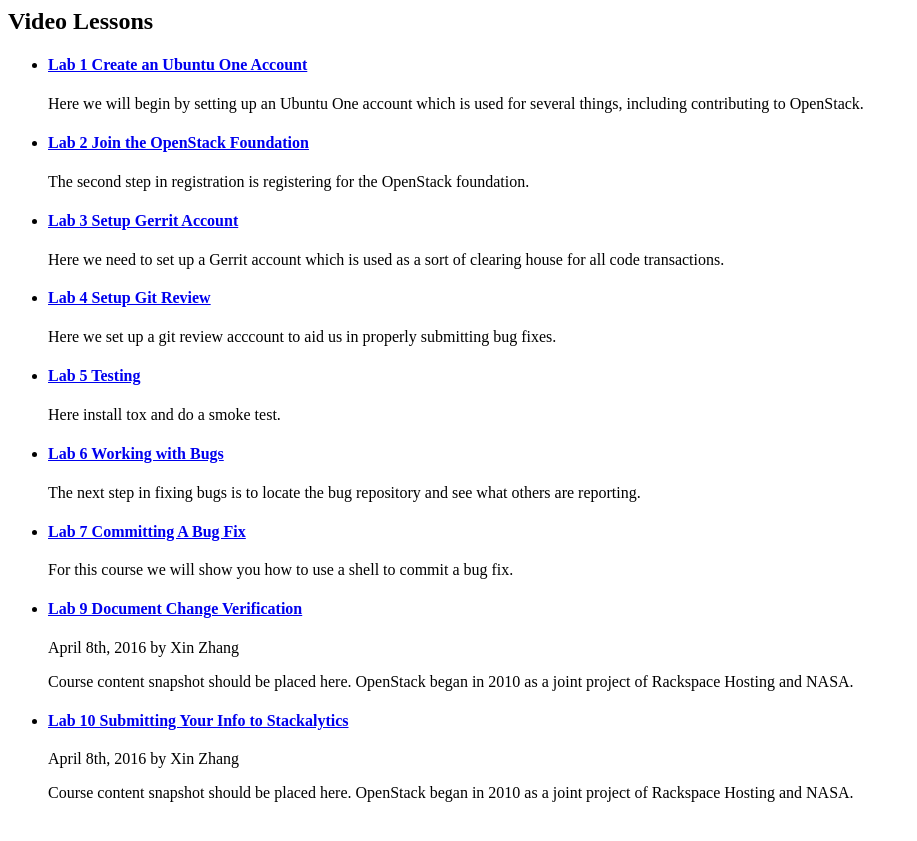
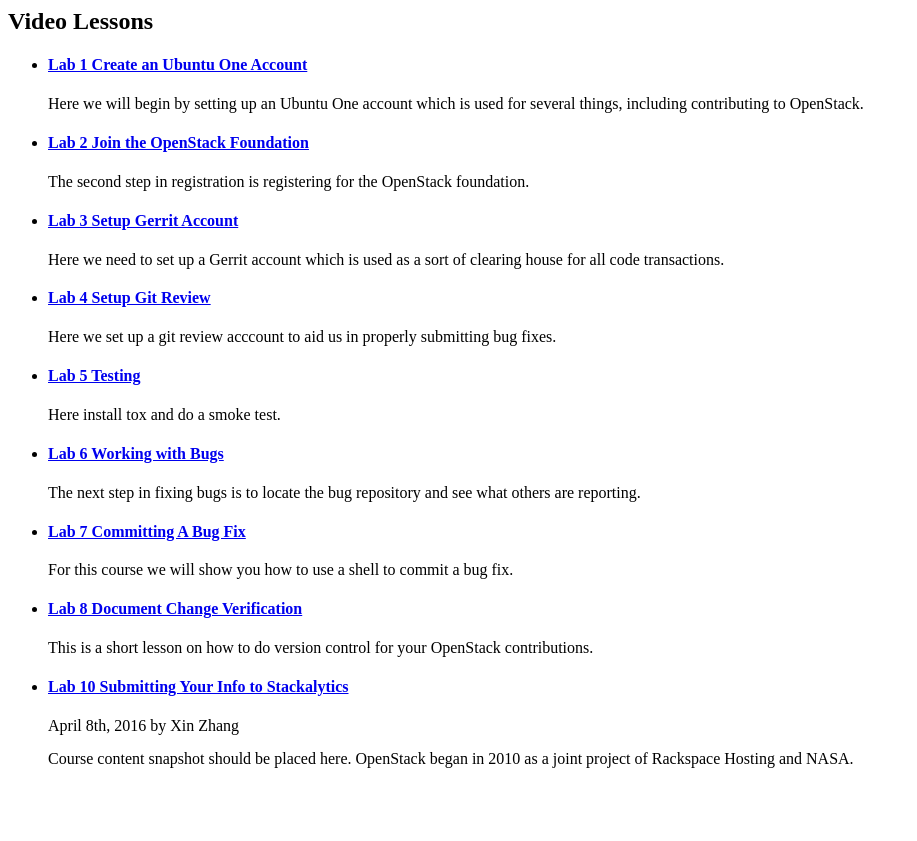
Before and after one commit to opencloudelab/opencloudelab.github.io, a Jekyll site: the page built from Views/Topics/openstack_contribution.md, in a window 1280 px wide. Shown: the top 841 px of the page, without its empty margins (0-917 px from the left). Built offline with Jekyll 4.4.1, drawn with Linux system fonts in a browser that asks for light colours.

Commit message:
fixed description and author

```diff
--- a/_posts/openstack-contri/2016-02-09-openstack-contr-lab9.md
+++ b/_posts/openstack-contri/2016-02-09-openstack-contr-lab9.md
@@ -1,9 +1,9 @@
 ---
 layout: post
-title: Lab 9 Document Change Verification
+title: Lab 8 Document Change Verification
 categories: openstack-contri
-author: April 8th, 2016  by Xin Zhang
-description: Course content snapshot should be placed here. OpenStack began in 2010 as a joint project of Rackspace Hosting and NASA.
+author:
+description: This is a short lesson on how to do version control for your OpenStack contributions.
 ---
 
 ## Document Change Verification
```
